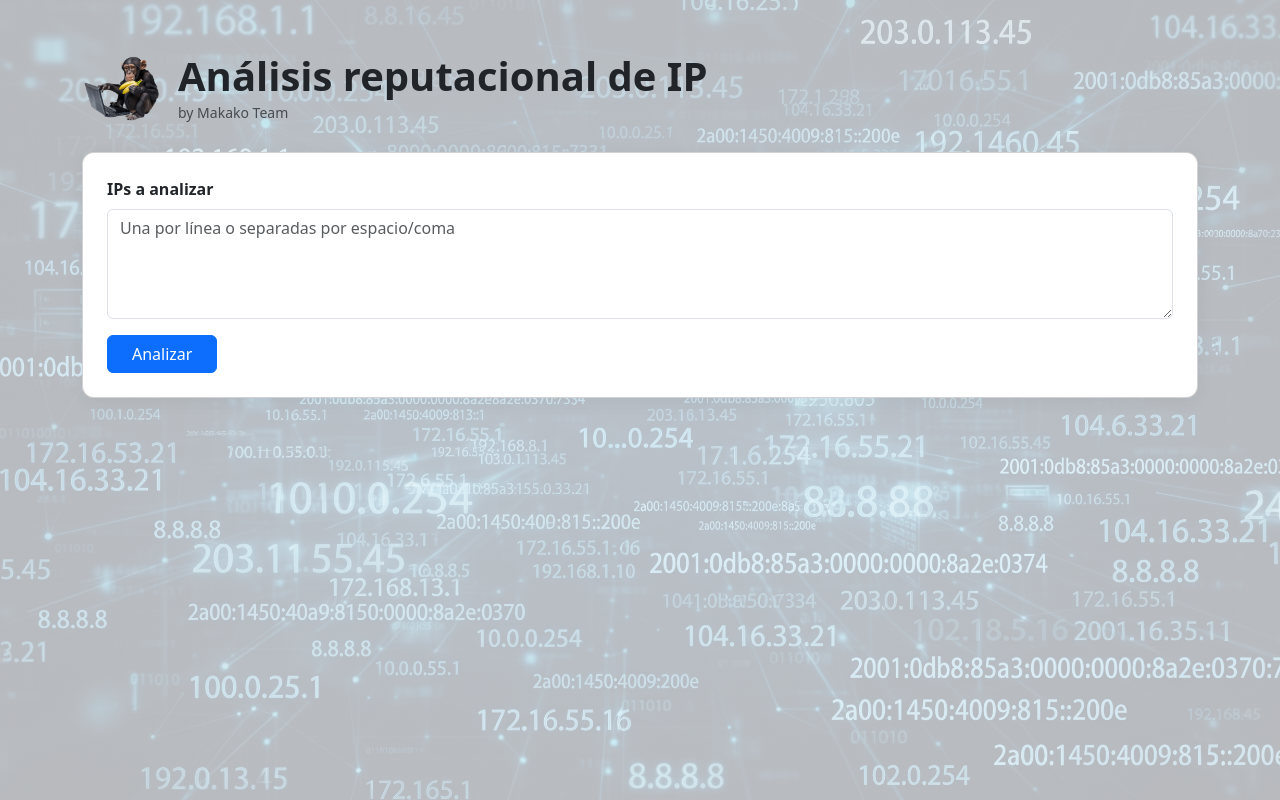
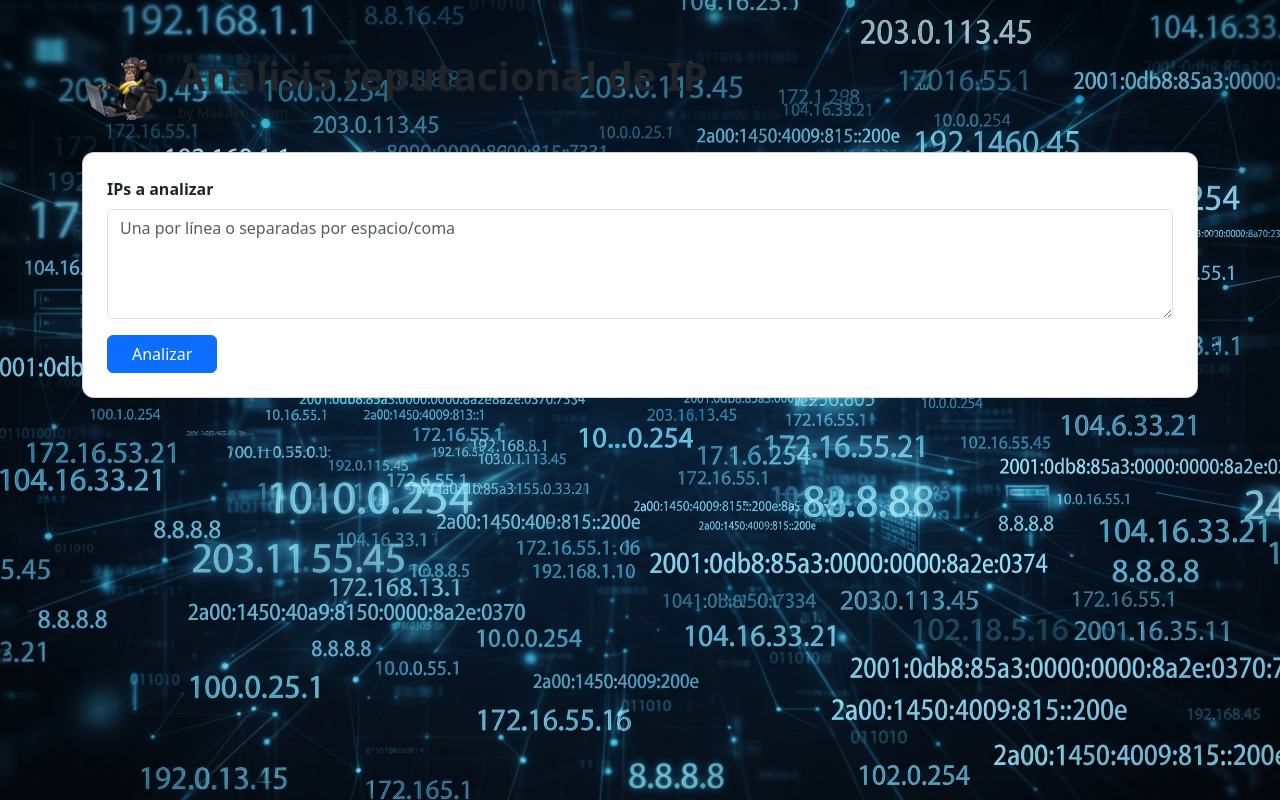
Before and after one commit to jmarf37/makakotool, a Flask app: page / in a window 1280 px wide. Run offline with Flask 3, Linux system fonts and the light colour scheme.

Commit message:
Refactor background image CSS in index.html
Simplified background image CSS by removing unnecessary gradient.

```diff
--- a/templates/index.html
+++ b/templates/index.html
@@ -13,16 +13,11 @@
     body {
       min-height: 100vh;
       background-color: #f4f6f9;
-      background-image:
-      linear-gradient(
-        rgba(244, 246, 249, 0.75),
-        rgba(244, 246, 249, 0.75)
-      ),
-      url("{{ url_for('static', filename='img/Fondo-analisisip.jpg') }}");
-    background-size: cover;
-    background-position: center;
-    background-repeat: no-repeat;
-    background-attachment: fixed;
+      background-image: url("{{ url_for('static', filename='img/Fondo-analisisip.jpg') }}");
+      background-size: cover;
+      background-position: center;
+      background-repeat: no-repeat;
+      background-attachment: fixed;
     }
 
     .main-card {
```
